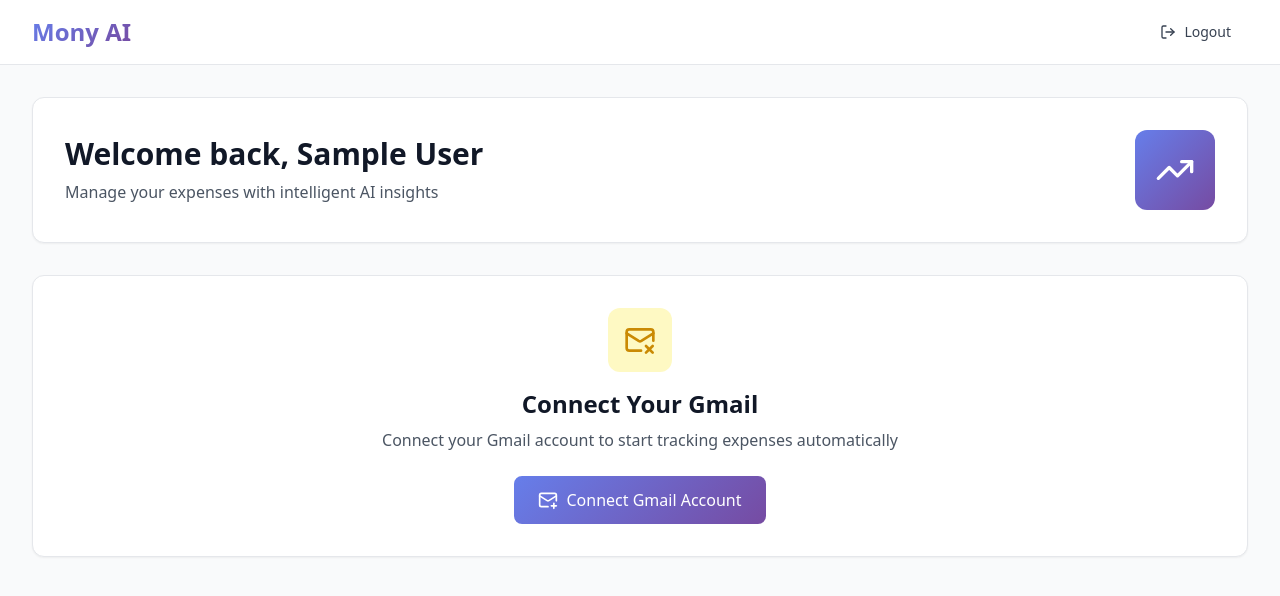
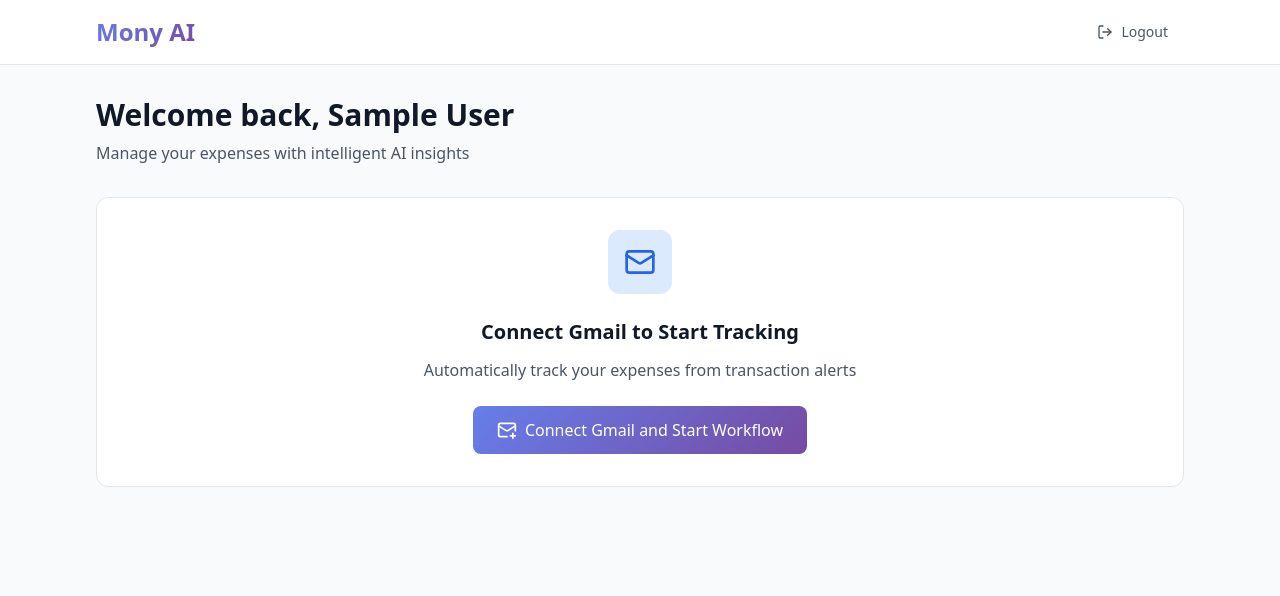
Before and after one commit to qritwik/mony_ai, a Flask app: page /dashboard in a window 1280 px wide. Shown: the top 596 px of the page. Run offline with Flask 3, Linux system fonts and the light colour scheme; the visitor is signed in with stand-in values (Sample User, id 1); data that the repository does not hold is empty; some libraries are stand-ins or nearby versions.

Commit message:
Working web app

```diff
--- a/web_app/templates/dashboard.html
+++ b/web_app/templates/dashboard.html
@@ -22,36 +22,30 @@
 <body class="min-h-screen bg-gray-50">
     <!-- Header -->
     <header class="bg-white border-b border-gray-200">
-        <div class="max-w-7xl mx-auto px-4 sm:px-6 lg:px-8">
+        <div class="max-w-6xl mx-auto px-4 sm:px-6 lg:px-8">
             <div class="flex justify-between items-center h-16">
-                <div class="flex items-center">
-                    <div class="flex-shrink-0">
                 <h1 class="text-2xl font-bold gradient-bg bg-clip-text text-transparent">
                     Mony AI
                 </h1>
-                    </div>
-                </div>
-                <div class="flex items-center space-x-4">
-                    <a href="/logout" class="inline-flex items-center px-4 py-2 border border-transparent text-sm font-medium rounded-lg text-gray-700 hover:text-gray-900 hover:bg-gray-100 transition-colors">
+                <a href="/logout" class="flex items-center px-4 py-2 text-sm text-gray-600 hover:text-gray-900 transition-colors">
                     <i data-lucide="log-out" class="w-4 h-4 mr-2"></i>
                     Logout
                 </a>
             </div>
         </div>
-        </div>
     </header>
 
     <!-- Main Content -->
-    <main class="max-w-7xl mx-auto py-8 px-4 sm:px-6 lg:px-8">
+    <main class="max-w-6xl mx-auto py-8 px-4 sm:px-6 lg:px-8">
         <!-- Flash Messages -->
         {% with messages = get_flashed_messages(with_categories=true) %}
             {% if messages %}
-                <div class="mb-6 space-y-3">
+                <div class="mb-6">
                     {% for category, message in messages %}
-                        <div class="rounded-lg p-4 {% if category == 'error' %}bg-red-50 border border-red-200 text-red-800{% else %}bg-green-50 border border-green-200 text-green-800{% endif %}">
+                        <div class="rounded-lg p-4 mb-3 {% if category == 'error' %}bg-red-50 text-red-700 border border-red-200{% else %}bg-green-50 text-green-700 border border-green-200{% endif %}">
                             <div class="flex items-center">
-                                <i data-lucide="{% if category == 'error' %}alert-circle{% else %}check-circle{% endif %}" class="w-5 h-5 mr-3"></i>
-                                <p class="text-sm font-medium">{{ message }}</p>
+                                <i data-lucide="{% if category == 'error' %}alert-circle{% else %}check-circle{% endif %}" class="w-4 h-4 mr-3"></i>
+                                {{ message }}
                             </div>
                         </div>
                     {% endfor %}
@@ -59,102 +53,54 @@
             {% endif %}
         {% endwith %}
 
-        <!-- Welcome Section -->
+        <!-- Welcome -->
         <div class="mb-8">
-            <div class="bg-white rounded-xl shadow-sm border border-gray-200 p-8">
-                <div class="flex items-center justify-between">
-                    <div>
-                        <h2 class="text-3xl font-bold text-gray-900 mb-2">
-                            Welcome back, {{ full_name }}
-                        </h2>
+            <h2 class="text-3xl font-bold text-gray-900 mb-2">Welcome back, {{ full_name }}</h2>
             <p class="text-gray-600">Manage your expenses with intelligent AI insights</p>
         </div>
-                    <div class="hidden sm:block">
-                        <div class="w-20 h-20 gradient-bg rounded-xl flex items-center justify-center">
-                            <i data-lucide="trending-up" class="w-10 h-10 text-white"></i>
+
+        {% if user_data %}
+            <!-- Connected State - Merged Gmail & Expense Tracker -->
+            <div class="bg-white rounded-xl border border-gray-200 p-8">
+                <!-- Header with Connection Status -->
+                <div class="flex items-center justify-between mb-8">
+                    <div class="flex items-center">
+                        <div class="w-12 h-12 bg-green-100 rounded-lg flex items-center justify-center mr-4">
+                            <i data-lucide="activity" class="w-6 h-6 text-green-600"></i>
+                        </div>
+                        <div>
+                            <h3 class="text-xl font-semibold text-gray-900">Expense Tracker Active</h3>
+                            <p class="text-sm text-gray-600">Connected to {{ user_data.gmail_email }}</p>
                         </div>
                     </div>
-                </div>
-            </div>
+                    <button onclick="if(confirm('Disconnect Gmail and stop tracking?')) window.location.href='/disconnect_gmail_workflow'"
+                            class="px-4 py-2 text-sm text-red-600 hover:text-red-700 border border-red-200 hover:bg-red-50 rounded-lg transition-colors">
+                        <i data-lucide="unlink" class="w-4 h-4 mr-2 inline"></i>
+                        Disconnect
+                    </button>
                 </div>
 
-        <!-- Gmail Connection Status -->
-        {% if user_gmail %}
-            <div class="mb-8">
-                <div class="bg-green-50 border border-green-200 rounded-xl p-6 relative">
-                    <!-- Disconnect Button in top-right corner -->
-                    {% if user_workflow %}
-                        <a href="/disconnect_gmail_workflow"
-                           class="absolute top-4 right-4 inline-flex items-center px-3 py-1.5 border border-red-200 text-xs font-medium rounded-lg text-red-600 hover:text-red-700 hover:bg-red-50 transition-colors"
-                           onclick="return confirm('Are you sure you want to disconnect Gmail and deactivate the workflow? This action cannot be undone.')">
-                            <i data-lucide="unlink" class="w-3 h-3 mr-1.5"></i>
-                            Disconnect
-                        </a>
-                    {% endif %}
-
-                    <div class="flex items-center">
-                        <div class="flex-shrink-0">
-                            <i data-lucide="mail-check" class="w-6 h-6 text-green-600"></i>
-                        </div>
-                        <div class="ml-3">
-                            <h3 class="text-lg font-medium text-green-800">Gmail Connected</h3>
-                            <p class="text-sm text-green-600 mt-1">{{ user_gmail.gmail_email }}</p>
-                        </div>
-                    </div>
-                </div>
+                <!-- Status Badge -->
+                <div class="inline-flex items-center px-3 py-1 bg-green-100 text-green-700 rounded-full text-sm font-medium mb-6">
+                    <div class="w-2 h-2 bg-green-500 rounded-full mr-2"></div>
+                    Running since {{ user_data.created_at }}
                 </div>
 
-            <!-- Expense Tracker Section -->
-            {% if user_workflow %}
-                <div class="grid grid-cols-1 lg:grid-cols-3 gap-8">
-                    <!-- Tracker Status -->
-                    <div class="lg:col-span-2">
-                        <div class="bg-white rounded-xl shadow-sm border border-gray-200 p-6">
-                            <div class="flex items-center mb-6">
-                                <div class="flex-shrink-0">
-                                    <div class="w-12 h-12 bg-blue-100 rounded-lg flex items-center justify-center">
-                                        <i data-lucide="activity" class="w-6 h-6 text-blue-600"></i>
-                                    </div>
-                                </div>
-                                <div class="ml-4">
-                                    <h3 class="text-xl font-semibold text-gray-900">Expense Tracker</h3>
-                                    <p class="text-green-600 font-medium">Active and Running</p>
-                                </div>
-                            </div>
-
-                            <div class="space-y-4">
-                                <div class="bg-gray-50 rounded-lg p-4">
-                                    <div class="grid grid-cols-1 md:grid-cols-2 gap-4">
-                                        <div>
-                                            <label class="text-sm font-medium text-gray-700">Email Subject Filter</label>
-                                            <p class="text-gray-900 mt-1">{{ user_workflow.gmail_query_str }}</p>
-                                        </div>
-                                        <div>
-                                            <label class="text-sm font-medium text-gray-700">Telegram Chat ID</label>
-                                            <p class="text-gray-900 mt-1">{{ user_workflow.user_telegram_chat_id }}</p>
-                                        </div>
-                                    </div>
-                                </div>
-                            </div>
-                        </div>
-                    </div>
-
-                    <!-- Transaction Categories -->
-                    <div class="lg:col-span-1">
-                        <div class="bg-white rounded-xl shadow-sm border border-gray-200 p-6">
+                <!-- Categories Section -->
+                <div class="border-t border-gray-200 pt-6">
                     <div class="flex items-center justify-between mb-4">
-                                <h3 class="text-lg font-semibold text-gray-900">Categories</h3>
+                        <h4 class="text-lg font-medium text-gray-900">Transaction Categories</h4>
                         <i data-lucide="tag" class="w-5 h-5 text-gray-400"></i>
                     </div>
 
-                            <!-- Category List -->
-                            <div class="space-y-2 mb-6">
+                    <!-- Category Grid -->
+                    <div class="grid grid-cols-2 sm:grid-cols-3 lg:grid-cols-4 gap-3 mb-6">
                         {% for category in user_transaction_categories %}
-                                    <div class="flex items-center justify-between bg-gray-50 rounded-lg p-3">
-                                        <span class="text-sm font-medium text-gray-700">{{ category }}</span>
+                            <div class="flex items-center justify-between bg-gray-50 rounded-lg px-3 py-2">
+                                <span class="text-sm text-gray-700 truncate mr-2">{{ category }}</span>
                                 <form method="POST" action="/delete_transaction_category" class="inline">
                                     <input type="hidden" name="transaction_category" value="{{ category }}">
-                                            <button type="submit" class="text-red-600 hover:text-red-800 transition-colors">
+                                    <button type="submit" class="text-gray-400 hover:text-red-500 transition-colors">
                                         <i data-lucide="x" class="w-4 h-4"></i>
                                     </button>
                                 </form>
@@ -163,88 +109,44 @@
                     </div>
 
                     <!-- Add Category Form -->
-                            <form method="POST" action="/add_transaction_category" class="space-y-3">
-                                <div>
+                    <form method="POST" action="/add_transaction_category" class="flex gap-3">
                         <input
                             type="text"
                             name="transaction_category"
                             placeholder="Add new category..."
-                                        class="w-full px-3 py-2 border border-gray-300 rounded-lg text-sm focus:outline-none focus:ring-2 focus:ring-blue-500 focus:border-transparent"
+                            class="flex-1 px-3 py-2 border border-gray-300 rounded-lg text-sm focus:outline-none focus:ring-2 focus:ring-blue-500 focus:border-transparent"
                             required
                         >
-                                </div>
                         <button
                             type="submit"
-                                    class="w-full flex items-center justify-center px-4 py-2 bg-blue-600 text-white text-sm font-medium rounded-lg hover:bg-blue-700 transition-colors"
+                            class="px-4 py-2 bg-blue-600 text-white text-sm font-medium rounded-lg hover:bg-blue-700 transition-colors"
                         >
-                                    <i data-lucide="plus" class="w-4 h-4 mr-2"></i>
-                                    Add Category
+                            <i data-lucide="plus" class="w-4 h-4"></i>
                         </button>
                     </form>
                 </div>
             </div>
+        {% else %}
+            <!-- Not Connected State -->
+            <div class="bg-white rounded-xl border border-gray-200 p-8">
+                <div class="text-center max-w-md mx-auto">
+                    <div class="w-16 h-16 bg-blue-100 rounded-xl flex items-center justify-center mx-auto mb-6">
+                        <i data-lucide="mail" class="w-8 h-8 text-blue-600"></i>
                     </div>
-
-            {% else %}
-                <!-- Setup Expense Tracker -->
-                <div class="bg-white rounded-xl shadow-sm border border-gray-200 p-8">
-                    <div class="text-center mb-8">
-                        <div class="w-16 h-16 bg-orange-100 rounded-xl flex items-center justify-center mx-auto mb-4">
-                            <i data-lucide="settings" class="w-8 h-8 text-orange-600"></i>
-                        </div>
-                        <h3 class="text-2xl font-bold text-gray-900 mb-2">Setup Expense Tracker</h3>
-                        <p class="text-gray-600">Configure your expense tracking to get started with AI-powered insights</p>
-                    </div>
-
-                    <form method="POST" action="/activate_workflow" class="max-w-md mx-auto space-y-6">
-                        <div>
-                            <label for="user_telegram_chat_id" class="block text-sm font-medium text-gray-700 mb-2">
-                                Telegram Chat ID
-                            </label>
-                            <input
-                                type="text"
-                                id="user_telegram_chat_id"
-                                name="user_telegram_chat_id"
-                                placeholder="Your Telegram Chat ID"
-                                class="w-full px-4 py-3 border border-gray-300 rounded-lg focus:outline-none focus:ring-2 focus:ring-blue-500 focus:border-transparent"
-                                required
-                            >
-                            <p class="text-xs text-gray-500 mt-1">Get notifications on your Telegram</p>
-                        </div>
-
-                        <button
-                            type="submit"
-                            class="w-full flex items-center justify-center px-6 py-3 gradient-bg text-white font-medium rounded-lg hover:opacity-90 transition-opacity"
-                        >
-                            <i data-lucide="zap" class="w-5 h-5 mr-2"></i>
-                            Activate Expense Tracker
-                        </button>
-                    </form>
-                </div>
-            {% endif %}
-
-        {% else %}
-            <!-- Gmail Not Connected -->
-            <div class="bg-white rounded-xl shadow-sm border border-gray-200 p-8">
-                <div class="text-center">
-                    <div class="w-16 h-16 bg-yellow-100 rounded-xl flex items-center justify-center mx-auto mb-4">
-                        <i data-lucide="mail-x" class="w-8 h-8 text-yellow-600"></i>
-                    </div>
-                    <h3 class="text-2xl font-bold text-gray-900 mb-2">Connect Your Gmail</h3>
-                    <p class="text-gray-600 mb-6">Connect your Gmail account to start tracking expenses automatically</p>
+                    <h3 class="text-xl font-semibold text-gray-900 mb-3">Connect Gmail to Start Tracking</h3>
+                    <p class="text-gray-600 mb-6">Automatically track your expenses from transaction alerts</p>
                     <a
                         href="/auth"
                         class="inline-flex items-center px-6 py-3 gradient-bg text-white font-medium rounded-lg hover:opacity-90 transition-opacity"
                     >
                         <i data-lucide="mail-plus" class="w-5 h-5 mr-2"></i>
-                        Connect Gmail Account
+                        Connect Gmail and Start Workflow
                     </a>
                 </div>
             </div>
         {% endif %}
     </main>
 
-    <!-- Initialize Lucide Icons -->
     <script>
         lucide.createIcons();
     </script>
```
Also changed, not shown: web_app/database_client.py (+14 -32 lines), web_app/run_flask_app.py (+8 -27 lines). Lines whose indentation alone changed are shown as unchanged.
